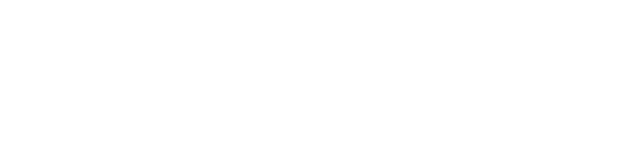
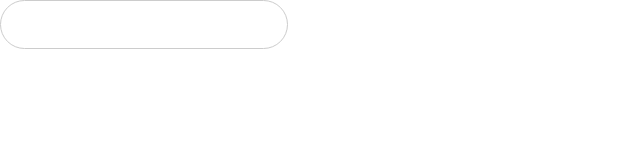
Before and after one commit to GutoAS/moshified, a plain HTML site: page index.html in a window 1280 px wide. Shown: the full height of the page, 0-640 px from the left. Drawn offline with Linux system fonts and the light colour scheme.

Commit message:
css input section

```diff
--- a/css/styles.css
+++ b/css/styles.css
@@ -243,3 +243,24 @@ a {
     font-size: 1.5rem;
   }
 }
+
+/* Input */
+
+.input {
+  border-radius: 30px;
+  border: 1px solid #ccc;
+  color: var(--color-headings);
+  font-size: 2rem;
+  outline: 0;
+  padding: 1.5rem 3.5rem;
+}
+
+::placeholder {
+  color: #cdcbd7;
+}
+
+@media screen and (min-width: 1024px) {
+  .input {
+    font-size: 1.5rem;
+  }
+}
--- a/index.html
+++ b/index.html
@@ -8,5 +8,7 @@
     <link rel="stylesheet" href="css/normalize.css" />
     <link rel="stylesheet" href="css/styles.css" />
   </head>
-  <body></body>
+  <body>
+    <input type="text" class="input" />
+  </body>
 </html>
```
